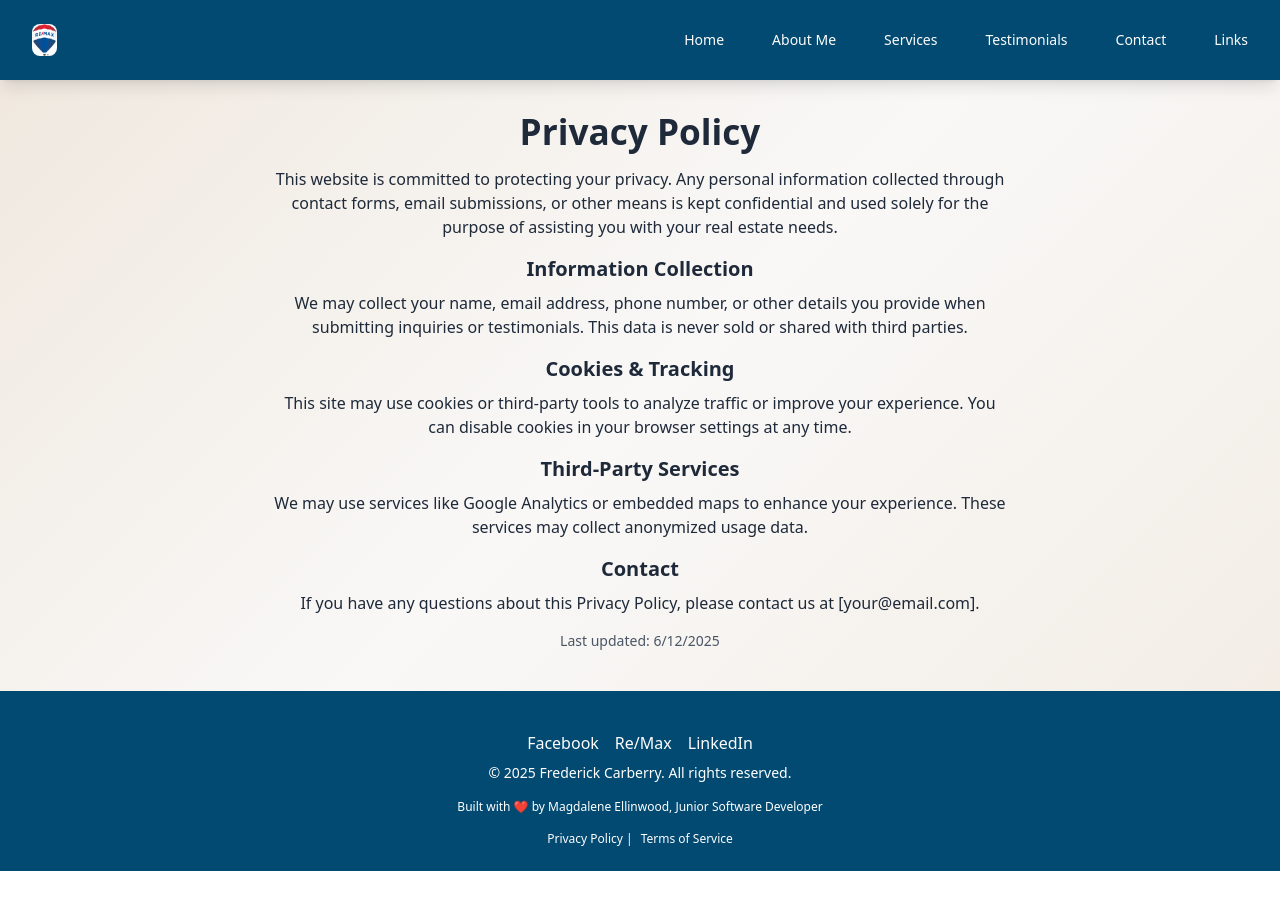
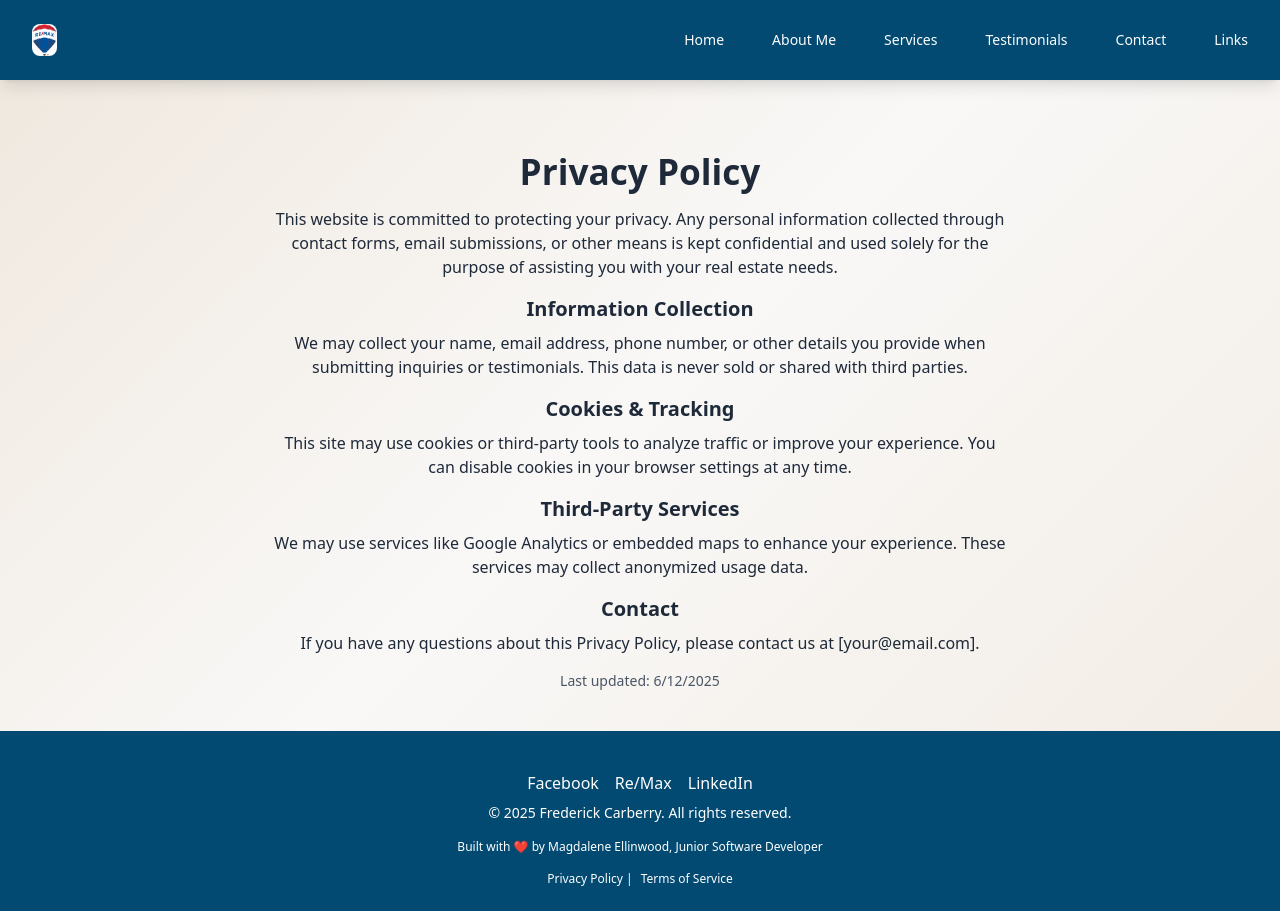
Before and after one commit to mellinwood1023/FCarberry_Site, a React (Vite) app: page /privacypolicy in a window 1280 px wide. Before the commit the page ends 871 px from the top, so only its background shows below. Built offline with nearby package versions, Linux system fonts and the light colour scheme; the HTML template or start-up script is replaced by a standard one.

Commit message:
margin drop

```diff
--- a/src/pages/PrivacyPolicy.tsx
+++ b/src/pages/PrivacyPolicy.tsx
@@ -6,7 +6,7 @@ const PrivacyPolicy: React.FC = () => {
   return (
     <div className="max-w-3xl mx-auto px-4 py-10 text-gray-800">
         <Nav />
-      <h1 className="text-2xl font-bold mb-4 mt-10">Privacy Policy</h1>
+      <h1 className="text-2xl font-bold mb-4 mt-20">Privacy Policy</h1>
       <p className="mb-4">
         This website is committed to protecting your privacy. Any personal information collected through contact forms, email submissions, or other means is kept confidential and used solely for the purpose of assisting you with your real estate needs.
       </p>
--- a/src/pages/TermsOfService.tsx
+++ b/src/pages/TermsOfService.tsx
@@ -6,7 +6,7 @@ const TermsOfService: React.FC = () => {
   return (
     <div className="max-w-3xl mx-auto px-4 py-10 text-gray-800">
         <Nav />
-      <h1 className="text-2xl font-bold mb-4 mt-10">Terms of Service</h1>
+      <h1 className="text-2xl font-bold mb-4 mt-20">Terms of Service</h1>
 
       <p className="mb-4">
         By using this website, you agree to comply with and be bound by the following terms and conditions. Please review these terms carefully. If you do not agree with these terms, you should not use this site.
```
